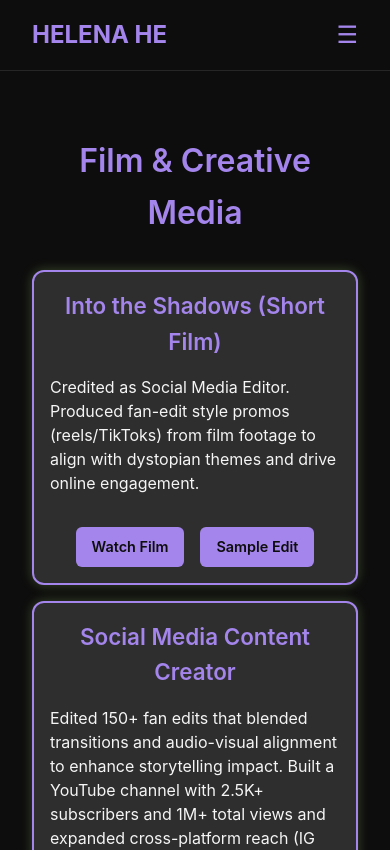
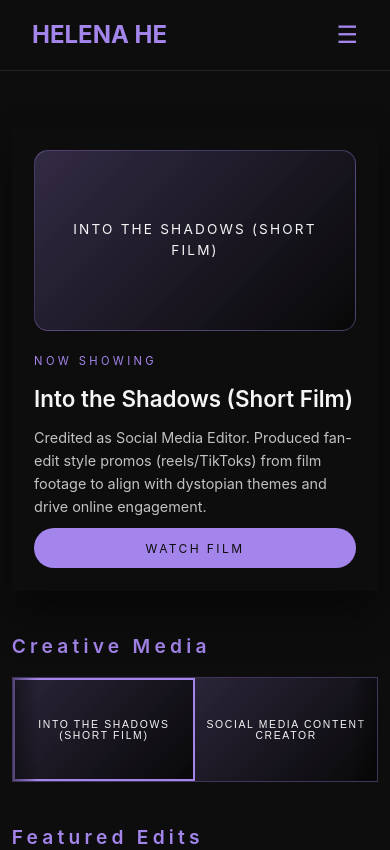
Before and after one commit to he-larious/he-larious.github.io, a React (Create React App) app: page /film in a window 390 px wide. Shown: the top 850 px of the page. Built offline with nearby package versions, Linux system fonts and the light colour scheme.

Commit message:
film layout change

```diff
--- a/src/components/ProjectGallery.css
+++ b/src/components/ProjectGallery.css
@@ -13,11 +13,10 @@
 
 .project-hero {
   position: sticky;
-  top: 0;
+  top: calc(var(--navbar-height, 72px) - 1px);
   z-index: 2;
-  border-radius: 18px;
   overflow: hidden;
-  background: #070707;
+  background: var(--color-base);
   box-shadow: var(--scene-shadow-strong);
   display: grid;
   grid-template-columns: minmax(0, 280px) minmax(0, 1fr);
@@ -27,7 +26,7 @@
 }
 
 .project-hero-media {
-  aspect-ratio: 1 / 1;
+  aspect-ratio: 16 / 9;
   max-height: 220px;
   border-radius: 14px;
   overflow: hidden;
@@ -116,6 +115,10 @@
   gap: 1rem;
 }
 
+.project-strip-row-wrap {
+  position: relative;
+}
+
 .project-rows {
   display: flex;
   flex-direction: column;
@@ -132,11 +135,21 @@
 
 .project-strip-row {
   display: grid;
-  grid-template-columns: repeat(4, minmax(0, 1fr));
+  grid-auto-flow: column;
+  grid-auto-columns: 25%;
   gap: 0;
-  overflow: hidden;
+  overflow-x: auto;
+  scroll-snap-type: x mandatory;
+  -webkit-overflow-scrolling: touch;
+  scroll-behavior: smooth;
+  scrollbar-width: none;
+  -ms-overflow-style: none;
   border: 1px solid rgba(164, 133, 235, 0.35);
   position: relative;
+}
+
+.project-strip-row::-webkit-scrollbar {
+  display: none;
 }
 
 .project-thumb {
@@ -148,6 +161,7 @@
   aspect-ratio: 16 / 9;
   overflow: hidden;
   transition: transform 0.2s ease;
+  scroll-snap-align: start;
 }
 
 .project-thumb img {
@@ -194,9 +208,46 @@
   box-sizing: border-box;
 }
 
+.project-strip-control {
+  position: absolute;
+  top: 50%;
+  transform: translateY(-50%);
+  width: 40px;
+  height: 40px;
+  border-radius: 999px;
+  border: 1px solid rgba(164, 133, 235, 0.45);
+  background: rgba(5, 5, 5, 0.75);
+  color: var(--color-light-gray);
+  display: inline-flex;
+  align-items: center;
+  justify-content: center;
+  cursor: pointer;
+  z-index: 1;
+  transition: transform 0.2s ease, border-color 0.2s ease, background 0.2s ease;
+}
+
+.project-strip-control:hover,
+.project-strip-control:focus-visible {
+  transform: translateY(-50%) scale(1.06);
+  border-color: var(--color-accent);
+  background: rgba(5, 5, 5, 0.9);
+}
+
+.project-strip-control-left {
+  left: 8px;
+}
+
+.project-strip-control-right {
+  right: 8px;
+}
+
 @media (max-width: 900px) {
   .project-strip-row {
-    grid-template-columns: repeat(2, minmax(0, 1fr));
+    grid-auto-columns: 50%;
+  }
+
+  .project-strip-control {
+    display: none;
   }
 }
 
@@ -207,33 +258,28 @@
 
   .project-hero {
     grid-template-columns: 1fr;
+    max-height: none;
+    row-gap: 1.4rem;
   }
 
   .project-hero-media {
-    max-width: 240px;
+    width: 100%;
+    max-width: 520px;
+    max-height: none;
     margin: 0 auto;
   }
 
   .project-strip-row {
-    grid-template-columns: none;
-    grid-auto-flow: column;
     grid-auto-columns: 50%;
-    overflow-x: auto;
-    scroll-snap-type: x mandatory;
-    -webkit-overflow-scrolling: touch;
-  }
-
-  .project-thumb {
-    scroll-snap-align: start;
   }
 
   .project-strip-row::before,
   .project-strip-row::after {
     content: "";
-    position: sticky;
+    position: absolute;
     top: 0;
+    bottom: 0;
     width: 24px;
-    height: 100%;
     pointer-events: none;
     z-index: 2;
   }
--- a/src/components/ProjectGallery.jsx
+++ b/src/components/ProjectGallery.jsx
@@ -1,8 +1,12 @@
-import { useState } from "react";
+import { useEffect, useRef, useState } from "react";
+import { ChevronLeft, ChevronRight } from "lucide-react";
 import "./ProjectGallery.css";
 
 function ProjectGallery({ title, items, rows }) {
   const [activeIndex, setActiveIndex] = useState(0);
+  const [isDesktop, setIsDesktop] = useState(
+    typeof window !== "undefined" ? window.matchMedia("(min-width: 901px)").matches : false
+  );
   const galleryRows = rows || [{ title, items }];
   const flatItems = [];
   const rowsWithIndex = galleryRows.map((row) => ({
@@ -14,9 +18,32 @@ function ProjectGallery({ title, items, rows }) {
     }),
   }));
   const activeItem = flatItems[activeIndex] || flatItems[0];
+  const rowRefs = useRef([]);
 
   const hasImage = Boolean(activeItem?.image);
   const hasEmbed = Boolean(activeItem?.embedUrl);
+
+  useEffect(() => {
+    if (typeof window === "undefined") {
+      return undefined;
+    }
+    const mediaQuery = window.matchMedia("(min-width: 901px)");
+    const handleChange = (event) => setIsDesktop(event.matches);
+    handleChange(mediaQuery);
+    if (mediaQuery.addEventListener) {
+      mediaQuery.addEventListener("change", handleChange);
+      return () => mediaQuery.removeEventListener("change", handleChange);
+    }
+    mediaQuery.addListener(handleChange);
+    return () => mediaQuery.removeListener(handleChange);
+  }, []);
+  const scrollRow = (rowIndex, direction) => {
+    const rowEl = rowRefs.current[rowIndex];
+    if (!rowEl) {
+      return;
+    }
+    rowEl.scrollBy({ left: direction * rowEl.clientWidth, behavior: "smooth" });
+  };
 
   return (
     <section className="project-gallery">
@@ -64,10 +91,27 @@ function ProjectGallery({ title, items, rows }) {
           </div>
         </div>
         <div className="project-rows">
-          {rowsWithIndex.map((row) => (
+          {rowsWithIndex.map((row, rowIndex) => (
             <div className="project-strip" key={row.title}>
               <h2>{row.title}</h2>
-              <div className="project-strip-row" aria-label={`${row.title} thumbnails`}>
+              <div className="project-strip-row-wrap">
+                {isDesktop && row.items.length > 4 && (
+                  <button
+                    type="button"
+                    className="project-strip-control project-strip-control-left"
+                    onClick={() => scrollRow(rowIndex, -1)}
+                    aria-label={`Scroll ${row.title} left`}
+                  >
+                    <ChevronLeft size={20} />
+                  </button>
+                )}
+                <div
+                  className="project-strip-row"
+                  aria-label={`${row.title} thumbnails`}
+                  ref={(node) => {
+                    rowRefs.current[rowIndex] = node;
+                  }}
+                >
                   {row.items.map((item) => {
                     const isActive = item.index === activeIndex;
                     const hasThumb = Boolean(item.image);
@@ -87,6 +131,17 @@ function ProjectGallery({ title, items, rows }) {
                     );
                   })}
                 </div>
+                {isDesktop && row.items.length > 4 && (
+                  <button
+                    type="button"
+                    className="project-strip-control project-strip-control-right"
+                    onClick={() => scrollRow(rowIndex, 1)}
+                    aria-label={`Scroll ${row.title} right`}
+                  >
+                    <ChevronRight size={20} />
+                  </button>
+                )}
+              </div>
             </div>
           ))}
         </div>
--- a/src/data/blenderProjects.js
+++ b/src/data/blenderProjects.js
@@ -1,12 +1,12 @@
 const blenderProjects = [
     {
       title: "Bowser's Castle",
-      description: "A cinematic 3D environment study rendered in Blender.",
+      description: "A 3D environment study recreating the exterior of Bowser’s Castle, focused on translating a stylized game location into a cinematic scene through lighting, scale, and atmosphere.",
       embedUrl: "https://sketchfab.com/models/3610c2690d0a475d95a4ebd900a7c9b1/embed",
     },
     {
       title: "Nintendo Switch Controller",
-      description: "Hard-surface modeling practice with detailed materials and lighting.",
+      description: "A hard-surface modeling study recreating a Nintendo Switch controller, with attention to proportions, material definition, and clean topology for realistic lighting and renders.",
       embedUrl: "https://sketchfab.com/models/2d59b06407c642919818f42fdc151989/embed",
     },
 ];
--- a/src/index.css
+++ b/src/index.css
@@ -5,7 +5,6 @@
   --color-dark-gray: #2e2e2e;  /* charcoal gray */
   --color-light-gray: #f5f5f5; /* soft white */
   --scene-glow: #221437;
-  --scene-bg: #0d0d0d;
   --scene-bg-deep: #050505;
   --scene-overlay: rgba(13, 13, 13, 0.6);
   --scene-overlay-soft: rgba(13, 13, 13, 0.35);
@@ -15,6 +14,7 @@
   --scene-shadow-strong: 0 24px 40px rgba(0, 0, 0, 0.45);
   --scene-shadow-medium: 0 20px 40px rgba(0, 0, 0, 0.45);
   --scene-shadow-soft: 0 12px 24px rgba(0, 0, 0, 0.35);
+  --navbar-height: 72px;
 }
 
 /* 🔹 Global Reset */
--- a/src/sections/Film.css
+++ /dev/null
@@ -1,121 +0,0 @@
-#film-projects {
-  max-width: var(--max-width);
-  margin: 0 auto;
-  padding: 4rem 2rem;
-}
-
-#film-projects h2 {
-  font-size: 2rem;
-  font-weight: 600;
-  margin-bottom: 2rem;
-  text-align: center;
-  color: var(--color-accent);
-}
-
-#film-projects .project-grid {
-  display: grid;
-  grid-template-columns: repeat(2, 1fr);
-  gap: 1rem;
-  justify-content: center;
-}
-
-#film-projects .project-links {
-  justify-content: center;
-}
-
-/* Showcase Grid */
-#featured-edits {
-  margin-top: 2rem;
-}
-
-.simple-carousel {
-  display: flex;
-  align-items: center;
-  justify-content: center;
-  gap: 1rem;
-  max-width: 65%;        /* desktop size */
-  margin: 1.3rem auto;
-}
-
-.film-video {
-  flex: 1 1 auto;
-  background: var(--color-dark-gray);
-  border: 2px solid var(--color-accent);
-  border-radius: 12px;
-  overflow: hidden;
-  line-height: 0;
-}
-
-.film-video iframe {
-  width: 100%;
-  aspect-ratio: 16 / 9;
-  height: auto;
-  display: block;
-  object-fit: contain;
-  border: 0;
-  border-radius: 8px;
-}
-
-.nav-btn {
-  background: none;
-  border: none;
-  display: flex;
-  align-items: center;
-  justify-content: center;
-  color: var(--color-accent);
-  cursor: pointer;
-  transition: color 0.2s ease;
-  padding: 0.25rem;
-}
-
-.nav-btn:hover {
-  color: var(--color-light-gray);
-}
-
-/* Dots */
-.dots {
-  text-align: center;
-  margin-top: 1rem;
-}
-
-.dot {
-  width: 10px;
-  height: 10px;
-  margin: 0 4px;
-  border-radius: 50%;
-  border: none;
-  background: var(--color-light-gray);
-  opacity: 0.4;
-  cursor: pointer;
-}
-
-.dot.active {
-  background: var(--color-accent);
-  opacity: 1;
-}
-
-.mobile-list {
-  display: flex;
-  flex-direction: column;
-  gap: 1.5rem;
-}
-
-.mobile-list .film-video iframe {
-  width: 100%;
-  aspect-ratio: 16/9;
-  border: none;
-}
-
-.video-title {
-  margin-top: 0.5rem;
-  font-size: 0.9rem;
-  text-align: center;
-  color: #444;
-}
-
-/* Mobile */
-@media (max-width: 768px) {
-  #film-projects .project-grid {
-    grid-template-columns: 1fr;           /* stack vertically */
-  }
-}
--- a/src/sections/Film.jsx
+++ b/src/sections/Film.jsx
@@ -1,88 +1,23 @@
-import { useState, useEffect } from "react";
-import ProjectCard from "../components/ProjectCard";
+import ProjectGallery from "../components/ProjectGallery";
 import filmProjects from "../data/filmProjects";
 import featuredEdits from "../data/featuredEdits";
-import { ChevronLeft, ChevronRight } from "lucide-react";
-import "./Film.css";
 
 function Film() {
-  const [current, setCurrent] = useState(0);
-  const [isMobile, setIsMobile] = useState(window.innerWidth < 768);
+  const filmRows = [
+    {
+      title: "Creative Media",
+      items: filmProjects,
+    },
+    {
+      title: "Featured Edits",
+      items: featuredEdits.map((edit) => ({
+        title: edit.title,
+        embedUrl: edit.url,
+      })),
+    },
+  ];
 
-  useEffect(() => {
-    const handleResize = () => setIsMobile(window.innerWidth < 768);
-    window.addEventListener("resize", handleResize);
-    return () => window.removeEventListener("resize", handleResize);
-  }, []);
-
-  const nextSlide = () =>
-    setCurrent(prev => (prev + 1) % featuredEdits.length);
-  const prevSlide = () =>
-    setCurrent(prev => (prev - 1 + featuredEdits.length) % featuredEdits.length);
-
-  return (
-    <section id="film-projects" className="film-projects">
-      <h2>Film & Creative Media</h2>
-
-      {/* Experience Section */}
-      <div className="project-grid">
-        {filmProjects.map((proj, idx) => (
-          <ProjectCard key={idx} {...proj} />
-        ))}
-      </div>
-
-      <h2 id="featured-edits">Featured Edits</h2>
-
-      {isMobile ? (
-        // 👉 Mobile: vertical scroll
-        <div className="mobile-list">
-          {featuredEdits.map((edit, idx) => (
-            <div key={idx} className="film-video">
-              <iframe
-                src={edit.url}
-                title={edit.title}
-                allow="accelerometer; autoplay; clipboard-write; encrypted-media; gyroscope; picture-in-picture; web-share"
-                allowFullScreen
-              />
-            </div>
-          ))}
-        </div>
-      ) : (
-        // 👉 Desktop: keep carousel
-        <>
-          <div className="simple-carousel">
-            <button onClick={prevSlide} className="nav-btn">
-              <ChevronLeft size={32} strokeWidth={2.5} />
-            </button>
-
-            <div className="film-video">
-              <iframe
-                key={current}
-                src={featuredEdits[current].url}
-                title={featuredEdits[current].title}
-                allow="accelerometer; autoplay; clipboard-write; encrypted-media; gyroscope; picture-in-picture; web-share"
-                allowFullScreen
-              />
-            </div>
-
-            <button onClick={nextSlide} className="nav-btn">
-              <ChevronRight size={32} strokeWidth={2.5} />
-            </button>
-          </div>
-
-          <div className="dots">
-            {featuredEdits.map((_, idx) => (
-              <button
-                key={idx}
-                onClick={() => setCurrent(idx)}
-                className={idx === current ? "dot active" : "dot"}
-              />
-            ))}
-          </div>
-        </>
-      )}
-    </section>
-  );
+  return <ProjectGallery title="Film & Creative Media" rows={filmRows} />;
 }
 
 export default Film;
--- a/src/sections/Home.css
+++ b/src/sections/Home.css
@@ -9,7 +9,7 @@
   background: radial-gradient(
     circle at 50% 50%,
     var(--scene-glow) 0%,
-    var(--scene-bg) 60%,
+    var(--color-base) 60%,
     var(--scene-bg-deep) 100%
   );
   display: flex;
@@ -36,7 +36,7 @@
 .intro-frame--video {
   padding: 0;
   overflow: hidden;
-  background: var(--scene-bg);
+  background: var(--color-base);
 }
 
 .intro-video {
@@ -167,7 +167,7 @@
   aspect-ratio: 16 / 9;
   border: 1px solid var(--scene-accent-strong);
   border-radius: 8px;
-  background: var(--scene-bg);
+  background: var(--color-base);
   overflow: hidden;
   box-shadow: var(--scene-shadow-strong);
   display: flex;
```
Lines whose indentation alone changed are shown as unchanged.
